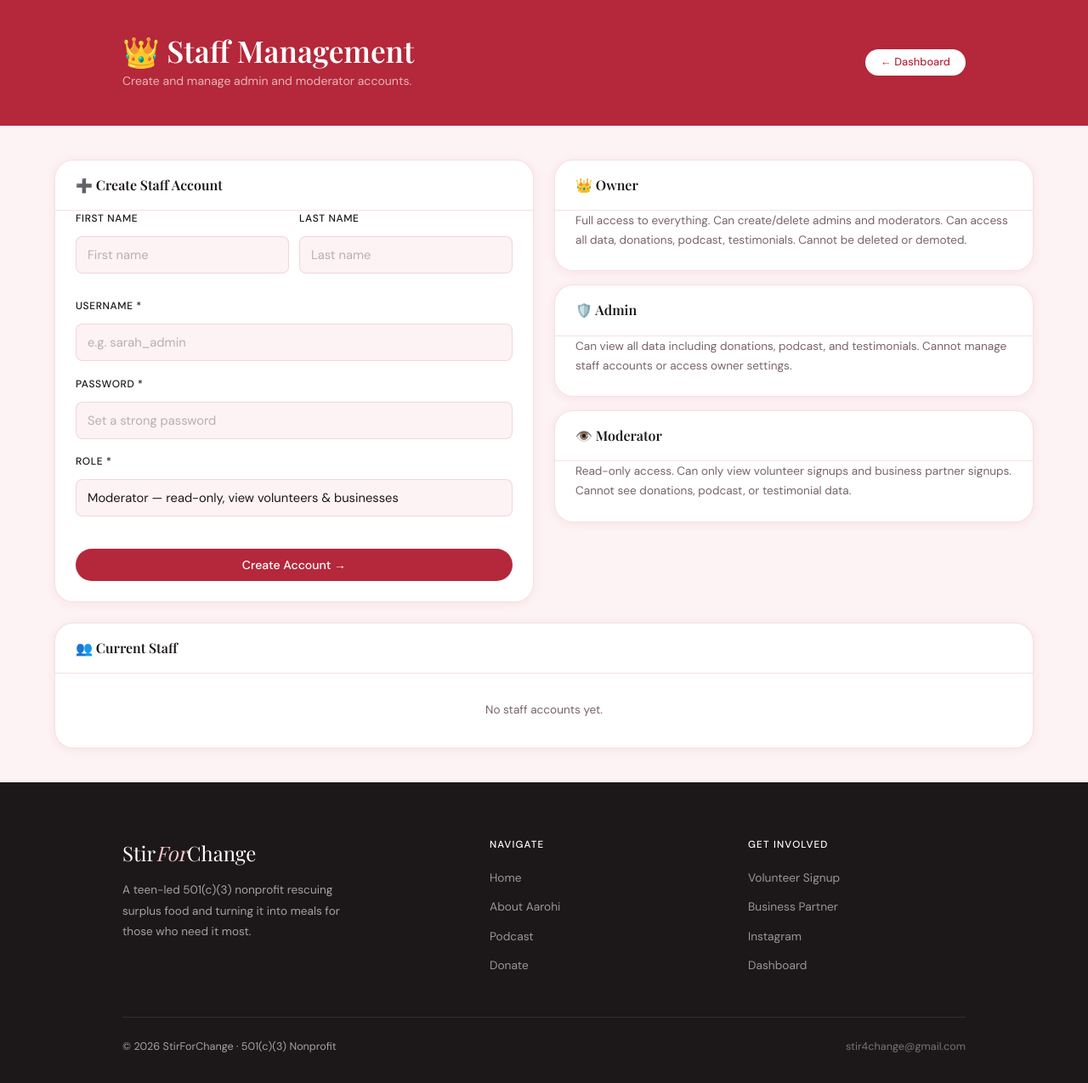
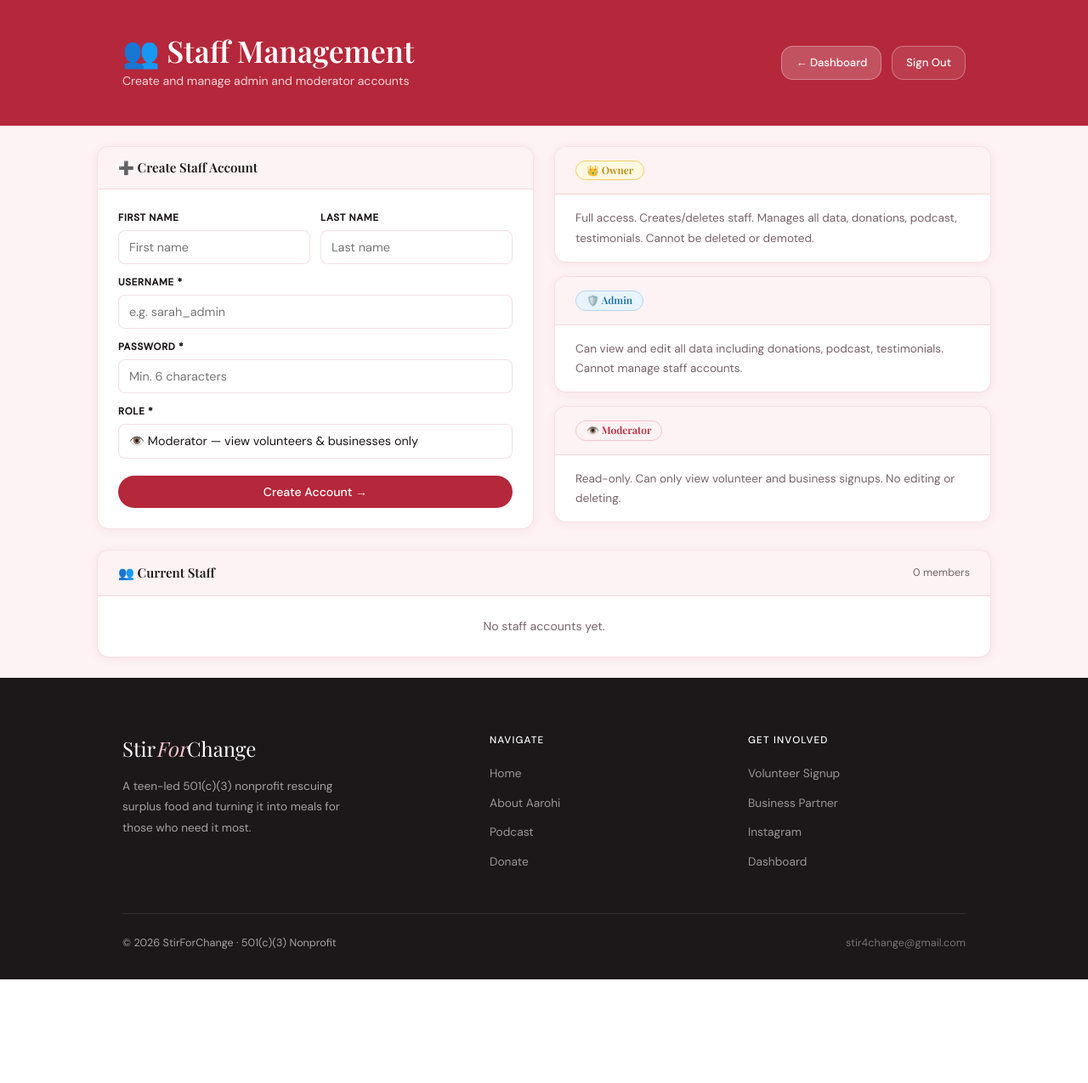
Before and after one commit to stirforchange/stirforchange, a Django app: template templates/core/staff_manage.html in a window 1280 px wide. Shown: the part 72-1347 px from the top of the page at 85% size. After the commit the page ends 1225 px from the top, so only its background shows below. Run offline with Django 5.2, Linux system fonts and the light colour scheme; the template is opened without the code that fills it, so the values that code supplies are empty; some web fonts are replaced.

Commit message:
fix podcast embed, improve testimonials, staff management edit/password

```diff
--- /dev/null
+++ b/static/css/testimonials.css
@@ -0,0 +1,2 @@
+# Will add to style.css instead via append
+echo "Will update via zip"
--- a/templates/base.html
+++ b/templates/base.html
@@ -10,6 +10,7 @@
   <link rel="preconnect" href="https://fonts.gstatic.com" crossorigin>
   <link href="https://fonts.googleapis.com/css2?family=Playfair+Display:ital,wght@0,400;0,600;1,400;1,600&family=DM+Sans:opsz,wght@9..40,300;9..40,400;9..40,500&display=swap" rel="stylesheet">
   <link rel="stylesheet" href="{% static 'css/style.css' %}">
+  <link rel="stylesheet" href="{% static 'css/testimonials_fix.css' %}">
 </head>
 <body>
 
--- a/templates/core/staff_manage.html
+++ b/templates/core/staff_manage.html
@@ -3,167 +3,133 @@
 
 {% block content %}
 <div class="dashboard">
-
   <div class="dash-header">
     <div class="container">
       <div style="display:flex;align-items:center;justify-content:space-between;flex-wrap:wrap;gap:1rem;">
         <div>
-          <h1>👑 Staff Management</h1>
-          <p>Create and manage admin and moderator accounts.</p>
+          <h1 style="margin:0;color:#fff;">👥 Staff Management</h1>
+          <p style="margin:.25rem 0 0;color:rgba(255,255,255,.8);font-size:.88rem;">Create and manage admin and moderator accounts</p>
         </div>
         <div style="display:flex;gap:.75rem;">
-          <a href="/dashboard/" class="btn btn-white" style="font-size:.8rem;padding:9px 18px;">← Dashboard</a>
+          <a href="/dashboard/" class="dash-hdr-btn">← Dashboard</a>
+          <a href="/staff/logout/" class="dash-hdr-btn" style="background:rgba(255,255,255,.1);">Sign Out</a>
         </div>
       </div>
     </div>
   </div>
 
-  <div class="dash-body">
+  <div class="dash-body" style="max-width:1100px;margin:0 auto;padding:1.5rem;">
 
-    <!-- Messages -->
-    {% if messages %}
-      {% for msg in messages %}
-      <div style="background:{% if msg.tags == 'error' %}#fdf2f4{% else %}#d4edda{% endif %};
-                  border:1px solid {% if msg.tags == 'error' %}var(--pink){% else %}#c3e6cb{% endif %};
-                  color:{% if msg.tags == 'error' %}var(--red){% else %}#155724{% endif %};
-                  border-radius:var(--r2);padding:.85rem 1rem;margin-bottom:1rem;font-size:.88rem;">
-        {{ msg }}
-      </div>
-      {% endfor %}
-    {% endif %}
+    {% if messages %}{% for msg in messages %}
+    <div class="dash-msg {% if msg.tags == 'error' %}dash-msg-err{% else %}dash-msg-ok{% endif %}">{{ msg }}</div>
+    {% endfor %}{% endif %}
 
     <div style="display:grid;grid-template-columns:1fr 1fr;gap:1.5rem;align-items:start;">
 
-      <!-- ── Create new staff ── -->
+      <!-- Create new staff -->
       <div class="dash-card">
         <div class="dash-card-head"><h3>➕ Create Staff Account</h3></div>
-        <form method="post" style="padding:0 1.5rem 1.5rem;">
+        <form method="post" style="padding:1.5rem;">
           {% csrf_token %}
           <input type="hidden" name="action" value="create">
-
           <div style="display:grid;grid-template-columns:1fr 1fr;gap:.75rem;">
-            <div class="form-group">
-              <label class="staff-label">First Name</label>
-              <input type="text" name="first_name" class="staff-input" placeholder="First name">
+            <div><label class="dash-label">First Name</label><input type="text" name="first_name" class="dash-input" placeholder="First name"></div>
+            <div><label class="dash-label">Last Name</label><input type="text" name="last_name" class="dash-input" placeholder="Last name"></div>
           </div>
-            <div class="form-group">
-              <label class="staff-label">Last Name</label>
-              <input type="text" name="last_name" class="staff-input" placeholder="Last name">
-            </div>
-          </div>
-
-          <div class="form-group" style="margin-top:.75rem;">
-            <label class="staff-label">Username *</label>
-            <input type="text" name="username" class="staff-input" placeholder="e.g. sarah_admin" required>
-          </div>
-
-          <div class="form-group" style="margin-top:.75rem;">
-            <label class="staff-label">Password *</label>
-            <input type="password" name="password" class="staff-input" placeholder="Set a strong password" required>
-          </div>
-
-          <div class="form-group" style="margin-top:.75rem;">
-            <label class="staff-label">Role *</label>
-            <select name="role" class="staff-input">
-              <option value="admin">Admin — can manage everything except owner settings</option>
-              <option value="moderator" selected>Moderator — read-only, view volunteers & businesses</option>
+          <div style="margin-top:.75rem;"><label class="dash-label">Username *</label><input type="text" name="username" class="dash-input" placeholder="e.g. sarah_admin" required></div>
+          <div style="margin-top:.75rem;"><label class="dash-label">Password *</label><input type="password" name="password" class="dash-input" placeholder="Min. 6 characters" required></div>
+          <div style="margin-top:.75rem;"><label class="dash-label">Role *</label>
+            <select name="role" class="dash-input">
+              <option value="admin">🛡️ Admin — manage everything except owner settings</option>
+              <option value="moderator" selected>👁️ Moderator — view volunteers & businesses only</option>
             </select>
           </div>
-
-          <button type="submit" class="btn btn-primary" style="width:100%;margin-top:1.25rem;">
-            Create Account →
-          </button>
+          <button type="submit" class="btn btn-primary" style="width:100%;margin-top:1.25rem;">Create Account →</button>
         </form>
       </div>
 
-      <!-- ── Role descriptions ── -->
-      <div>
-        <div class="dash-card" style="margin-bottom:1rem;">
-          <div class="dash-card-head"><h3>👑 Owner</h3></div>
-          <div style="padding:0 1.5rem 1.5rem;font-size:.85rem;color:var(--muted);line-height:1.7;">
-            Full access to everything. Can create/delete admins and moderators. Can access all data, donations, podcast, testimonials. Cannot be deleted or demoted.
-          </div>
-        </div>
-        <div class="dash-card" style="margin-bottom:1rem;">
-          <div class="dash-card-head"><h3>🛡️ Admin</h3></div>
-          <div style="padding:0 1.5rem 1.5rem;font-size:.85rem;color:var(--muted);line-height:1.7;">
-            Can view all data including donations, podcast, and testimonials. Cannot manage staff accounts or access owner settings.
-          </div>
+      <!-- Role descriptions -->
+      <div style="display:flex;flex-direction:column;gap:1rem;">
+        <div class="dash-card">
+          <div class="dash-card-head"><h3><span class="role-badge role-owner">👑 Owner</span></h3></div>
+          <div style="padding:1rem 1.5rem;font-size:.85rem;color:var(--muted);line-height:1.7;">Full access. Creates/deletes staff. Manages all data, donations, podcast, testimonials. Cannot be deleted or demoted.</div>
         </div>
         <div class="dash-card">
-          <div class="dash-card-head"><h3>👁️ Moderator</h3></div>
-          <div style="padding:0 1.5rem 1.5rem;font-size:.85rem;color:var(--muted);line-height:1.7;">
-            Read-only access. Can only view volunteer signups and business partner signups. Cannot see donations, podcast, or testimonial data.
+          <div class="dash-card-head"><h3><span class="role-badge role-admin">🛡️ Admin</span></h3></div>
+          <div style="padding:1rem 1.5rem;font-size:.85rem;color:var(--muted);line-height:1.7;">Can view and edit all data including donations, podcast, testimonials. Cannot manage staff accounts.</div>
         </div>
+        <div class="dash-card">
+          <div class="dash-card-head"><h3><span class="role-badge role-moderator">👁️ Moderator</span></h3></div>
+          <div style="padding:1rem 1.5rem;font-size:.85rem;color:var(--muted);line-height:1.7;">Read-only. Can only view volunteer and business signups. No editing or deleting.</div>
         </div>
       </div>
     </div>
 
-    <!-- ── Current staff list ── -->
+    <!-- Staff list -->
     <div class="dash-card" style="margin-top:1.5rem;">
-      <div class="dash-card-head"><h3>👥 Current Staff</h3></div>
+      <div class="dash-card-head"><h3>👥 Current Staff</h3><span style="font-size:.78rem;color:var(--muted);">{{ staff_members|length }} members</span></div>
       {% if staff_members %}
-        <div style="overflow-x:auto;">
       <table class="dash-table">
         <thead>
-              <tr>
-                <th>Name</th>
-                <th>Username</th>
-                <th>Role</th>
-                <th>Created By</th>
-                <th>Created</th>
-                <th>Actions</th>
-              </tr>
+          <tr><th>Name</th><th>Username</th><th>Role</th><th>Created By</th><th>Joined</th><th>Change Role</th><th>Change Password</th><th>Delete</th></tr>
         </thead>
         <tbody>
           {% for sp in staff_members %}
           <tr>
-                <td>
-                  <strong>{{ sp.user.get_full_name|default:sp.user.username }}</strong>
-                </td>
-                <td style="color:var(--muted);font-size:.85rem;">{{ sp.user.username }}</td>
-                <td>
-                  <span class="role-badge role-{{ sp.role }}">
-                    {% if sp.role == 'owner' %}👑{% elif sp.role == 'admin' %}🛡️{% else %}👁️{% endif %}
-                    {{ sp.get_role_display }}
-                  </span>
-                </td>
-                <td style="font-size:.8rem;color:var(--muted);">
-                  {{ sp.created_by.username|default:"—" }}
-                </td>
-                <td style="font-size:.78rem;color:var(--muted);">{{ sp.created_at|date:"M j, Y" }}</td>
+            <td><strong>{{ sp.user.get_full_name|default:"—" }}</strong></td>
+            <td class="td-muted">{{ sp.user.username }}</td>
+            <td><span class="role-badge role-{{ sp.role }}">{% if sp.role == 'owner' %}👑{% elif sp.role == 'admin' %}🛡️{% else %}👁️{% endif %} {{ sp.get_role_display }}</span></td>
+            <td class="td-muted">{{ sp.created_by.username|default:"—" }}</td>
+            <td class="td-muted">{{ sp.created_at|date:"M j, Y" }}</td>
+
+            <!-- Change role -->
             <td>
               {% if sp.role != 'owner' %}
-                  <div style="display:flex;gap:.5rem;align-items:center;flex-wrap:wrap;">
-                    <!-- Change role -->
-                    <form method="post" style="display:inline;">
+              <form method="post">
                 {% csrf_token %}
                 <input type="hidden" name="action" value="change_role">
                 <input type="hidden" name="user_id" value="{{ sp.user.id }}">
-                      <select name="new_role" onchange="this.form.submit()" class="staff-input" style="padding:5px 8px;font-size:.78rem;width:auto;">
+                <div style="display:flex;gap:.4rem;align-items:center;">
+                  <select name="new_role" class="dash-input" style="padding:5px 8px;font-size:.78rem;width:auto;">
                     <option value="admin"     {% if sp.role == 'admin' %}selected{% endif %}>Admin</option>
                     <option value="moderator" {% if sp.role == 'moderator' %}selected{% endif %}>Moderator</option>
                   </select>
+                  <button type="submit" class="action-btn edit-btn" style="white-space:nowrap;">Save</button>
+                </div>
               </form>
+              {% else %}<span class="td-muted">Protected</span>{% endif %}
+            </td>
+
+            <!-- Change password -->
+            <td>
+              {% if sp.role != 'owner' %}
+              <form method="post">
+                {% csrf_token %}
+                <input type="hidden" name="action" value="change_password">
+                <input type="hidden" name="user_id" value="{{ sp.user.id }}">
+                <div style="display:flex;gap:.4rem;align-items:center;">
+                  <input type="password" name="new_password" placeholder="New password" class="dash-input" style="padding:5px 8px;font-size:.78rem;width:120px;">
+                  <button type="submit" class="action-btn edit-btn" style="white-space:nowrap;">Set</button>
+                </div>
+              </form>
+              {% else %}<span class="td-muted">Protected</span>{% endif %}
+            </td>
+
             <!-- Delete -->
-                    <form method="post" style="display:inline;" onsubmit="return confirm('Delete {{ sp.user.username }}? This cannot be undone.');">
+            <td>
+              {% if sp.role != 'owner' %}
+              <form method="post" onsubmit="return confirm('Delete {{ sp.user.username }}? This cannot be undone.');">
                 {% csrf_token %}
                 <input type="hidden" name="action" value="delete">
                 <input type="hidden" name="user_id" value="{{ sp.user.id }}">
-                      <button type="submit" style="background:#fdf2f4;border:1px solid var(--pink);color:var(--red);border-radius:var(--r1);padding:5px 10px;font-size:.78rem;cursor:pointer;">
-                        Delete
-                      </button>
+                <button type="submit" class="action-btn delete-btn">🗑️ Delete</button>
               </form>
-                  </div>
-                  {% else %}
-                  <span style="font-size:.78rem;color:var(--muted);font-style:italic;">Protected</span>
-                  {% endif %}
+              {% else %}<span class="td-muted">Protected</span>{% endif %}
             </td>
           </tr>
           {% endfor %}
         </tbody>
       </table>
-        </div>
       {% else %}
       <div class="dash-empty">No staff accounts yet.</div>
       {% endif %}
@@ -173,29 +139,33 @@
 </div>
 
 <style>
-.staff-label {
-  font-size:.72rem;font-weight:600;text-transform:uppercase;
-  letter-spacing:.06em;color:var(--charcoal);display:block;margin-bottom:5px;
-}
-.staff-input {
-  width:100%;padding:10px 12px;border:1.5px solid var(--border);
-  border-radius:var(--r1);font-family:var(--ff-b);font-size:.9rem;
-  color:var(--charcoal);background:var(--white);box-sizing:border-box;
-  transition:border-color .2s;-webkit-appearance:none;
-}
-.staff-input:focus { outline:none;border-color:var(--red);box-shadow:0 0 0 3px rgba(181,39,58,.1); }
-
-.role-badge {
-  display:inline-flex;align-items:center;gap:.3rem;
-  border-radius:40px;padding:4px 12px;font-size:.75rem;font-weight:600;
-  border:1px solid;
-}
+.dash-hdr-btn { display:inline-flex;align-items:center;background:rgba(255,255,255,.2);color:#fff;border:1px solid rgba(255,255,255,.3);border-radius:var(--r2);padding:8px 16px;font-size:.82rem;font-weight:500;text-decoration:none;transition:all .18s; }
+.dash-hdr-btn:hover { background:rgba(255,255,255,.3); }
+.role-badge { display:inline-flex;align-items:center;gap:.3rem;border-radius:40px;padding:4px 12px;font-size:.75rem;font-weight:600;border:1px solid; }
 .role-owner     { background:#fff8e1;color:#b8860b;border-color:#f0d060; }
 .role-admin     { background:#e8f4fd;color:#1a6fa8;border-color:#b8d4f0; }
 .role-moderator { background:var(--pink-bg);color:var(--red);border-color:var(--pink); }
-
-@media(max-width:700px){
-  .staff-manage-grid { grid-template-columns:1fr; }
-}
+.dash-msg { border-radius:var(--r2);padding:.85rem 1rem;margin-bottom:1rem;font-size:.88rem; }
+.dash-msg-ok  { background:#d4edda;border:1px solid #c3e6cb;color:#155724; }
+.dash-msg-err { background:#fdf2f4;border:1px solid var(--pink);color:var(--red); }
+.dash-card { background:var(--white);border:1.5px solid var(--border);border-radius:var(--r2);box-shadow:var(--s1);overflow:hidden; }
+.dash-card-head { display:flex;align-items:center;justify-content:space-between;padding:1rem 1.5rem;border-bottom:1px solid var(--border);background:var(--pink-bg); }
+.dash-card-head h3 { margin:0;font-size:.95rem;font-weight:600;color:var(--charcoal); }
+.dash-empty { padding:1.5rem;text-align:center;color:var(--muted);font-size:.88rem; }
+.dash-table { width:100%;border-collapse:collapse;font-size:.82rem; }
+.dash-table th { background:var(--pink-bg);color:var(--charcoal);font-weight:600;font-size:.7rem;text-transform:uppercase;letter-spacing:.05em;padding:9px 1rem;text-align:left;border-bottom:1px solid var(--border); }
+.dash-table td { padding:10px 1rem;border-bottom:1px solid var(--border);color:var(--charcoal);vertical-align:middle; }
+.dash-table tr:last-child td { border-bottom:none; }
+.dash-table tr:hover td { background:#fdf8f9; }
+.td-muted { font-size:.78rem;color:var(--muted); }
+.dash-input { padding:10px 12px;border:1.5px solid var(--border);border-radius:var(--r1);font-family:var(--ff-b);font-size:.9rem;color:var(--charcoal);background:var(--white);box-sizing:border-box;transition:border-color .2s;-webkit-appearance:none;width:100%; }
+.dash-input:focus { outline:none;border-color:var(--red);box-shadow:0 0 0 3px rgba(181,39,58,.1); }
+.dash-label { font-size:.72rem;font-weight:600;text-transform:uppercase;letter-spacing:.06em;color:var(--charcoal);display:block;margin-bottom:5px; }
+.action-btn { display:inline-flex;align-items:center;gap:.3rem;border-radius:var(--r1);padding:5px 10px;font-size:.75rem;font-weight:500;cursor:pointer;border:1px solid;text-decoration:none;transition:all .15s;font-family:var(--ff-b); }
+.edit-btn   { background:#e8f4fd;color:#1a6fa8;border-color:#b8d4f0; }
+.edit-btn:hover { background:#d0e8f8; }
+.delete-btn { background:#fdf2f4;color:var(--red);border-color:var(--pink); }
+.delete-btn:hover { background:var(--pink); }
+@media(max-width:768px){ .staff-grid { grid-template-columns:1fr; } }
 </style>
 {% endblock %}
--- /dev/null
+++ b/templates/core/testimonial_section.html
@@ -0,0 +1 @@
+<!-- This is just the testimonials section — paste inside home.html -->
```
Also changed, not shown: static/css/testimonials_fix.css (added, +64 -0 lines), templates/core/_testimonials.html (added, +27 -0 lines), templates/core/podcast.html (+130 -58 lines). Lines whose indentation alone changed are shown as unchanged.
